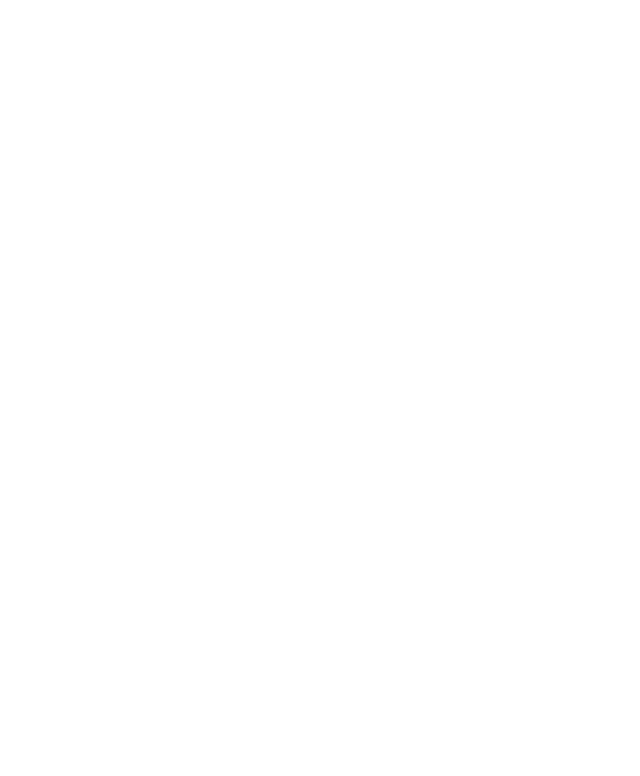
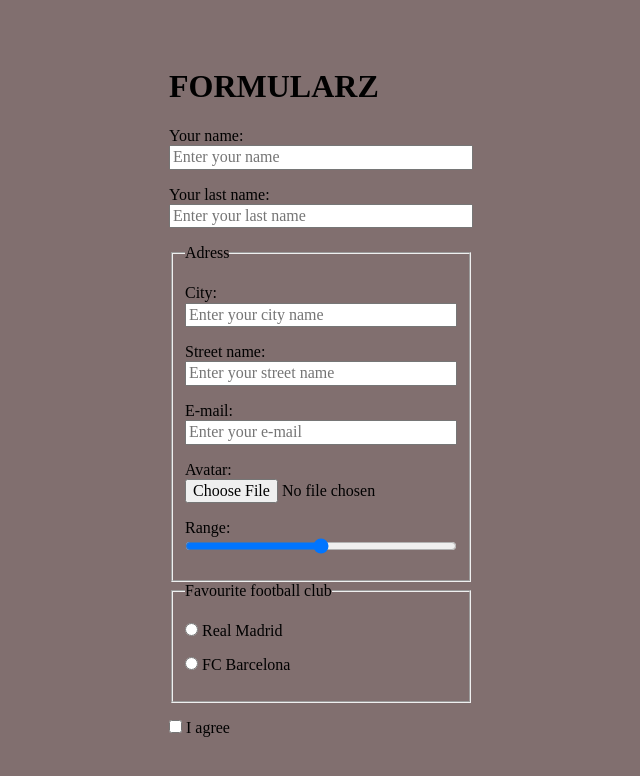
Before and after one commit to bartosz-malecki/form, a plain HTML site: page index.html in a window 1280 px wide. Shown: the whole page, without its empty margins (319-959 px from the left). Drawn offline with Linux system fonts and the light colour scheme.

Commit message:
playing with form

```diff
--- a/index.html
+++ b/index.html
@@ -1,15 +1,105 @@
 <!DOCTYPE html>
 <html lang="en">
-<head>
-    <meta charset="UTF-8">
-    <meta name="viewport" content="width=device-width, initial-scale=1.0">
+  <head>
+    <meta charset="UTF-8" />
+    <meta name="viewport" content="width=device-width, initial-scale=1.0" />
     <title>Formularz testowy</title>
     <link href="normalize.css" rel="stylesheet" type="text/css" />
     <link href="style.css" rel="stylesheet" type="text/css" />
-</head>
-<body>
+  </head>
+  <body>
     <main>
+      <h1>FORMULARZ</h1>
 
+      <form class="form">
+        <p>
+          <label for="firstName">Your name: </label>
+          <input
+            class="form__item"
+            type="text"
+            placeholder="Enter your name"
+            id="firstName"
+            name="firstName"
+          />
+        </p>
+        <p>
+          <label
+            >Your last name:
+            <input
+              class="form__item"
+              type="text"
+              placeholder="Enter your last name"
+              name="lastName"
+          /></label>
+        </p>
+        <fieldset>
+          <legend>Adress</legend>
+          <p>
+            <label
+              >City:
+              <input
+                class="form__item"
+                placeholder="Enter your city name"
+                name="citytName"
+            /></label>
+          </p>
+          <p>
+            <label
+              >Street name:
+              <input
+                class="form__item"
+                placeholder="Enter your street name"
+                name="streetName"
+            /></label>
+          </p>
+          <p>
+            <label
+              >E-mail:
+              <input
+                class="form__item"
+                id="email"
+                placeholder="Enter your e-mail"
+                name="email"
+                type="email"
+            /></label>
+          </p>
+          <p>
+            <label
+              >Avatar:
+              <input
+                class="form__item"
+                id="file"
+                name="file"
+                type="file"
+            /></label>
+          </p>
+          <p>
+            <label
+              >Range:
+              <input
+                class="form__item"
+                id="range"
+                name="range"
+                type="range"
+                min="0"
+                max="100"
+                step="10"
+            /></label>
+          </p>
+        </fieldset>
+        <fieldset>
+          <legend>Favourite football club</legend>
+          <p>
+            <label><input name="footballClub" type="radio" value="Real Madrid"> Real Madrid</label>
+          </p>
+          <p>
+            <label><input name="footballClub" type="radio" value="Barcelona"> FC Barcelona</label>
+          </p>
+        </fieldset>
+        <p>
+          <label><input name="agreement" type="checkbox"> I agree</label>
+        </p>
+      </form>
     </main>
-</body>
+  </body>
 </html>
--- a/style.css
+++ b/style.css
@@ -7,3 +7,20 @@ html {
   *:after {
     box-sizing: inherit;
   }
+
+  body {
+    background: #816f6f;
+    display: flex;
+    align-items: center;
+    justify-content: center;
+    min-height: 100vh;
+  }
+
+  .form {
+
+  }
+
+  .form__item {
+    display: block;
+    width: 100%;
+  }
```
